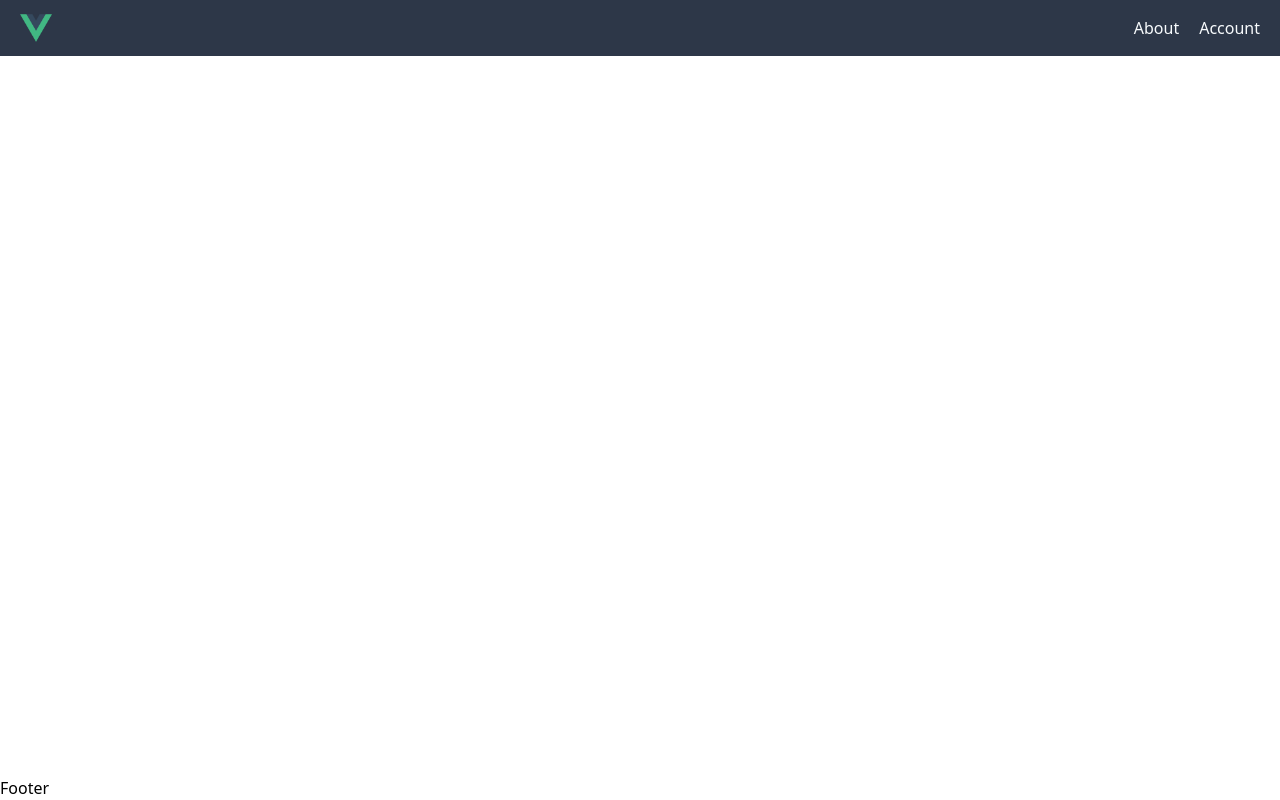
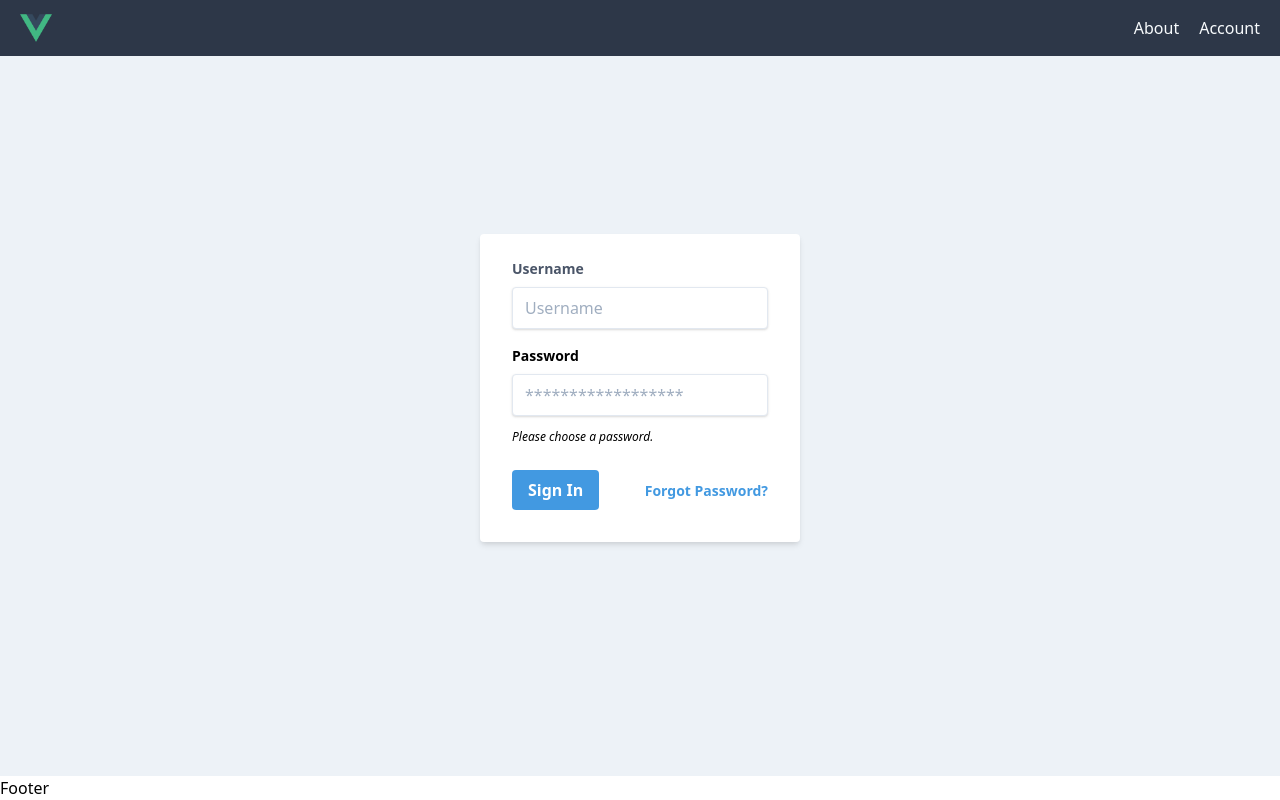
Before and after one commit to mabarbeau/spotit, a Vue app: page /account/login in a window 1280 px wide. Built offline with nearby package versions, Linux system fonts and the light colour scheme; no server answers.

Commit message:
Create account

```diff
--- a/src/router.ts
+++ b/src/router.ts
@@ -23,5 +23,25 @@ export default new Router({
       name: 'users',
       component: () => import(/* webpackChunkName: "users" */ '@/views/Users.vue'),
     },
+    {
+      path: '/account',
+      name: 'account',
+      redirect: to => {
+        return { name: 'login' }
+      },
+      component: () => import(/* webpackChunkName: "account" */ '@/views/Account.vue'),
+      children: [
+        {
+          path: 'login',
+          name: 'login',
+          component: () => import(/* webpackChunkName: "login" */ '@/views/auth/Login.vue'),
+        },
+        {
+          path: 'register',
+          name: 'register',
+          component: () => import(/* webpackChunkName: "register" */ '@/views/auth/Register.vue'),
+        },
+      ],
+    },
   ],
 });
--- /dev/null
+++ b/src/services/Auth.ts
@@ -0,0 +1,7 @@
+import ApiService from '@/services/ApiService';
+
+const Api = new ApiService();
+
+export default class AuthService {
+
+}
--- /dev/null
+++ b/src/views/Account.vue
@@ -0,0 +1,15 @@
+<template>
+  <div class="bg-gray-200 absolute h-full w-full flex justify-center">
+    <div class="w-full max-w-xs self-center pb-10">
+      <router-view />
+    </div>
+  </div>
+</template>
+
+<script lang="ts">
+import Vue from 'vue';
+
+export default Vue.extend({
+  name: 'Account',
+});
+</script>
--- /dev/null
+++ b/src/views/auth/Login.vue
@@ -0,0 +1,58 @@
+<template>
+
+  <form class="bg-white shadow-md rounded px-8 pt-6 pb-8 mb-4">
+    <div class="mb-4">
+      <label
+        class="block text-gray-700 text-sm font-bold mb-2"
+        for="username"
+      >
+        Username
+      </label>
+      <input
+        id="username"
+        class="shadow appearance-none border rounded w-full py-2 px-3"
+        type="text"
+        placeholder="Username"
+      >
+    </div>
+    <div class="mb-6">
+      <label
+        class="block text-sm font-bold mb-2"
+        for="password"
+      >
+        Password
+      </label>
+      <input
+        id="password"
+        class="shadow appearance-none border rounded w-full py-2 px-3 mb-3"
+        type="password"
+        placeholder="******************"
+      >
+      <p class="text-red-500 text-xs italic">
+        Please choose a password.
+      </p>
+    </div>
+    <div class="flex items-center justify-between">
+      <button
+        class="bg-blue-500 hover:bg-blue-700 text-white font-bold py-2 px-4 rounded"
+        type="button"
+      >
+        Sign In
+      </button>
+      <a
+        class="inline-block align-baseline font-bold text-sm text-blue-500 hover:text-blue-800"
+        href="#"
+      >
+        Forgot Password?
+      </a>
+    </div>
+  </form>
+</template>
+
+<script lang="ts">
+import Vue from 'vue';
+
+export default Vue.extend({
+  name: 'Login',
+});
+</script>
--- /dev/null
+++ b/src/views/auth/Register.vue
@@ -0,0 +1,13 @@
+<template>
+  <div>
+    <h1>Register</h1>
+  </div>
+</template>
+
+<script lang="ts">
+import Vue from 'vue';
+
+export default Vue.extend({
+  name: 'Register',
+});
+</script>
```
